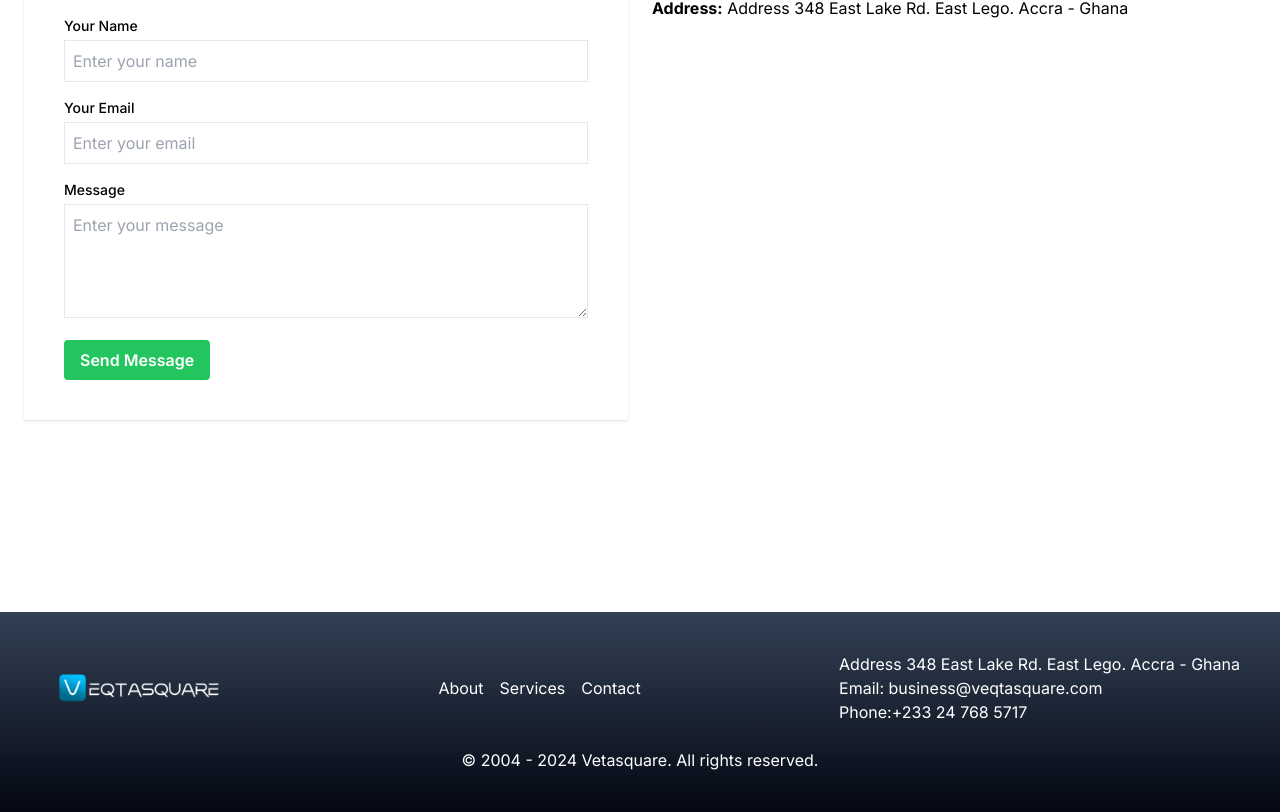
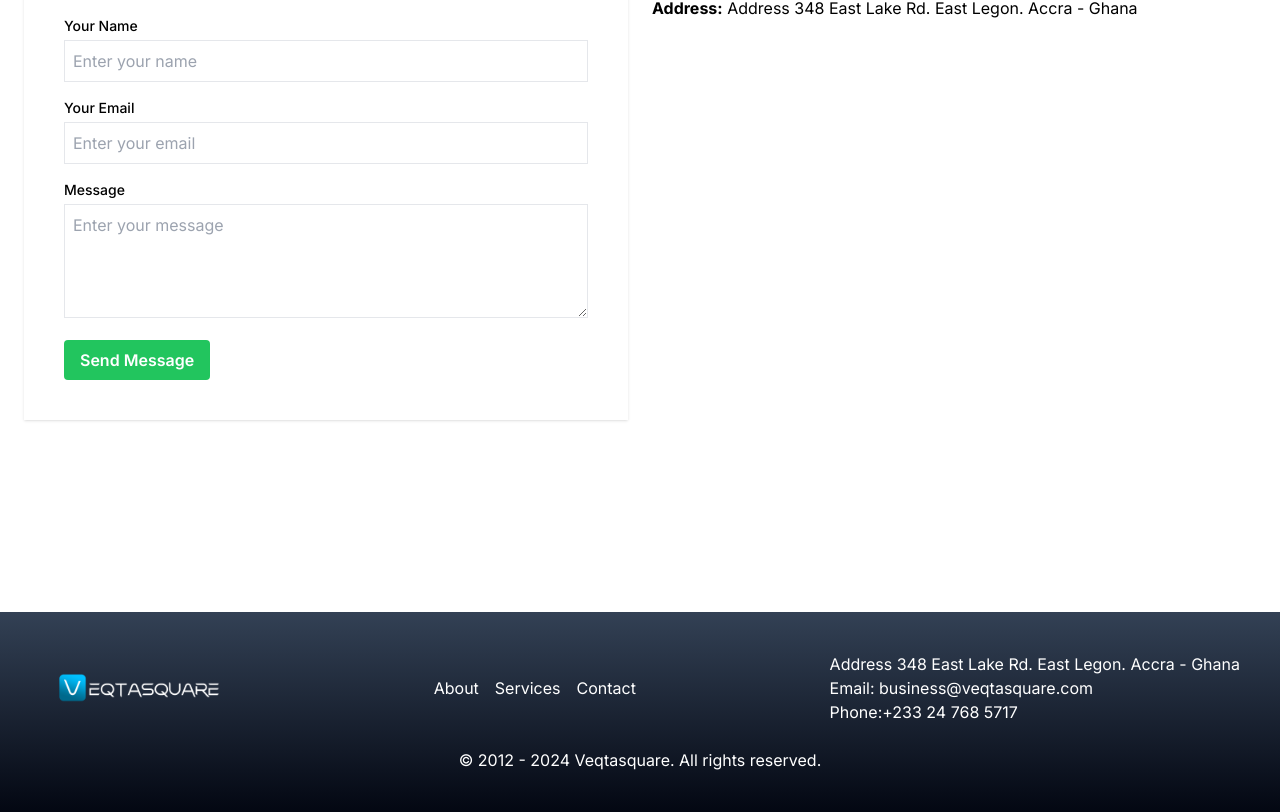
Before and after one commit to Dekin0Linux/veqtasquare, a Next.js app: page /contact in a window 1280 px wide. Shown: the part 680-1492 px from the top of the page. Built offline with nearby package versions, Linux system fonts and the light colour scheme.

Commit message:
pushing typos

```diff
--- a/app/components/Footer.jsx
+++ b/app/components/Footer.jsx
@@ -14,13 +14,13 @@ function Footer() {
           <p>Contact</p>
         </div>
         <div>
-          <p>Address 348 East Lake Rd. East Lego.
+          <p>Address 348 East Lake Rd. East Legon.
           Accra - Ghana</p>
           <p>Email: business@veqtasquare.com</p>
           <p>Phone:+233 24 768 5717</p>
         </div>
       </div>
-      <p className="text-center text-white mt-6">© 2004 - 2024 Vetasquare. All rights reserved.</p>
+      <p className="text-center text-white mt-6">© 2012 - 2024 Veqtasquare. All rights reserved.</p>
     </div>
   );
 }
--- a/app/components/home/Hero.jsx
+++ b/app/components/home/Hero.jsx
@@ -34,7 +34,7 @@ function Hero() {
                         <p className='text-white leading-relaxed '>Send, Buy or Sell crypto vs Cash all over the world with Flash Transfer</p>
                     </div>
                 {/* <button className="my-5 bg-sky-600 px-5 py-3 rounded-full shadow-xl text-xs">Make A Purchase</button> */}
-                        <p className='md:text-base text-xs text-white truncate'>VeqtaSquare, offers a reliable Exchange services for your cryptocurrency vs cash or buy cryptocurrency with cash form our approved partners.</p>
+                        <p className='md:text-base text-xs text-white truncate'>VeqtaSquare, offers a reliable Exchange services for your cryptocurrency vs cash or buy cryptocurrency with cash from our approved partners.</p>
                 </div>
             </div>
 
--- a/app/contact/page.jsx
+++ b/app/contact/page.jsx
@@ -97,7 +97,7 @@ function ContactPage() {
               <strong>Phone:</strong>+233 24 768 5717
             </p>
             <p>
-              <strong>Address:</strong> Address 348 East Lake Rd. East Lego.
+              <strong>Address:</strong> Address 348 East Lake Rd. East Legon.
               Accra - Ghana
             </p>
           </div>
--- a/app/layout.jsx
+++ b/app/layout.jsx
@@ -6,8 +6,8 @@ import Footer from "./components/Footer";
 const inter = Inter({ subsets: ["latin"] });
 
 export const metadata = {
-  title: "Create Next App",
-  description: "Generated by create next app",
+  title: "VeqtaSwaure",
+  description: "buy,sell,flash bitcoin",
 };
 
 export default function RootLayout({ children }) {
```
